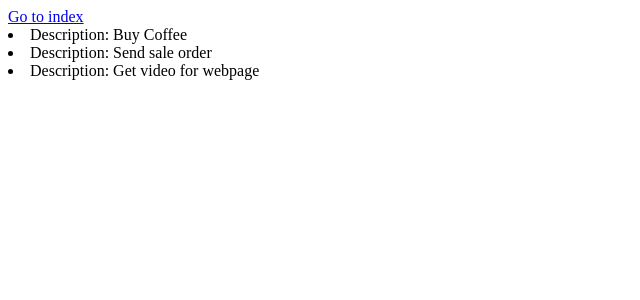
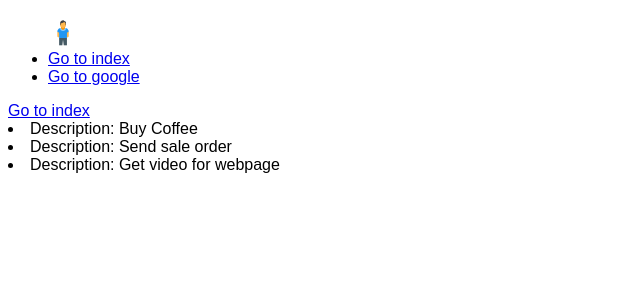
Before and after one commit to sleatherv/TODO-App, a Flask app: page /hello in a window 1280 px wide. Shown: the top 300 px of the page, without its empty margins (0-640 px from the left). Run offline with Flask 2, Linux system fonts and the light colour scheme.

Commit message:
Cargando archivos externos como css e img

```diff
--- /dev/null
+++ b/static/css/main.css
@@ -0,0 +1,7 @@
+html * {
+    font-family: sans-serif;
+}
+
+img {
+    max-width: 30px;
+}
--- a/templates/base.html
+++ b/templates/base.html
@@ -5,9 +5,13 @@
     <meta charset="UTF-8">
     <meta name="viewport" content="width=device-width, initial-scale=1.0">
     <title>{% block title %}ToDoApp |{% endblock%}</title>
+    <link rel="stylesheet" href="{{url_for('static', filename='css/main.css')}}">
 </head>
 
 <body>
+    <header>
+        {% include 'navbar.html' %}
+    </header>
     {% block content %}
     {% endblock%}
 </body>
--- /dev/null
+++ b/templates/navbar.html
@@ -0,0 +1,11 @@
+<nav>
+    <ul>
+        <img src="{{url_for('static', filename='images/logo.png')}}" alt="Logo">
+        <li>
+            <a href="{{url_for('index')}}">Go to index</a>
+        </li>
+        <li>
+            <a href="https://www.google.com" target="_blank">Go to google</a>
+        </li>
+    </ul>
+</nav>
```
Also changed, not shown: static/images/logo.png (added).
